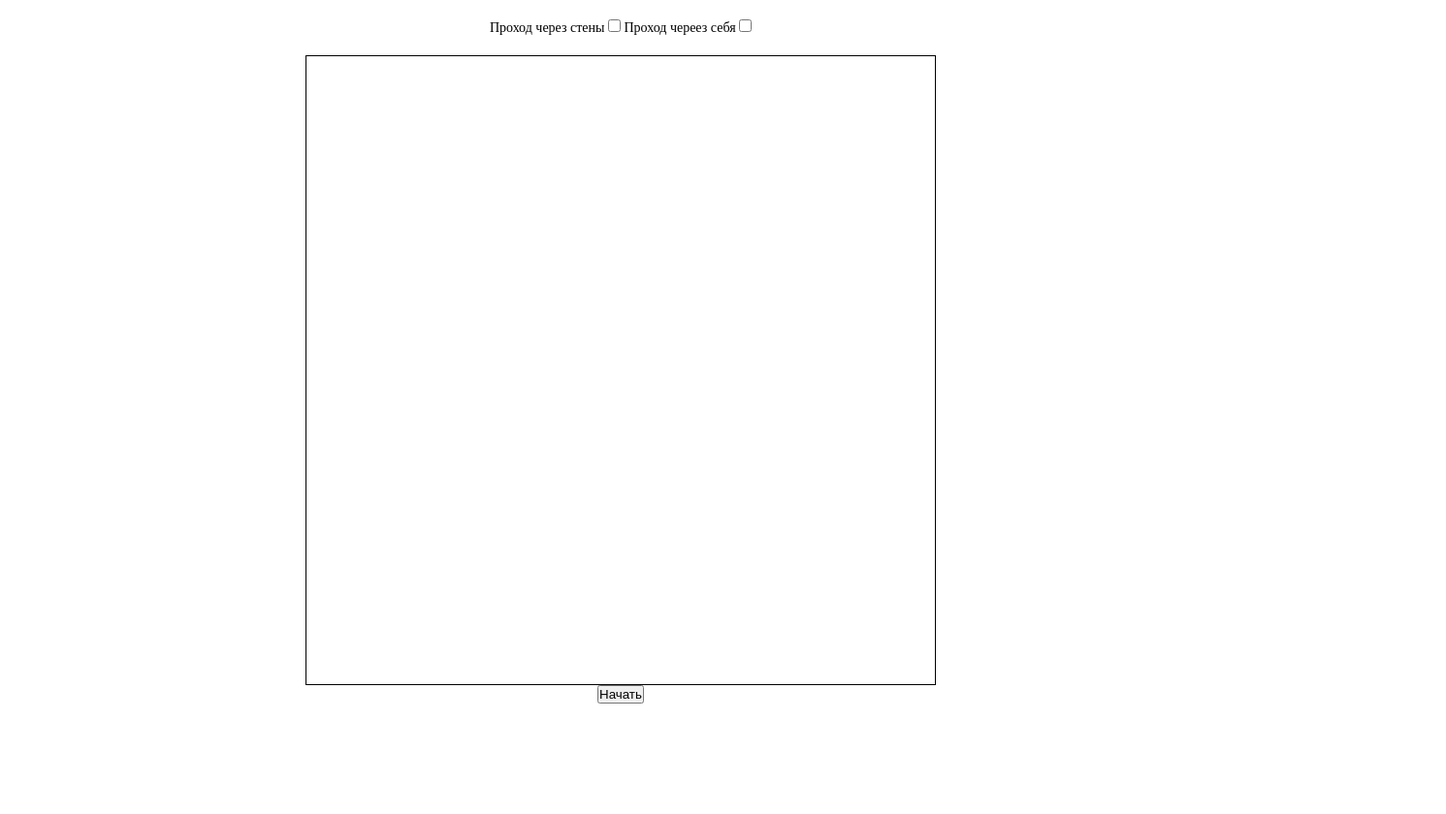
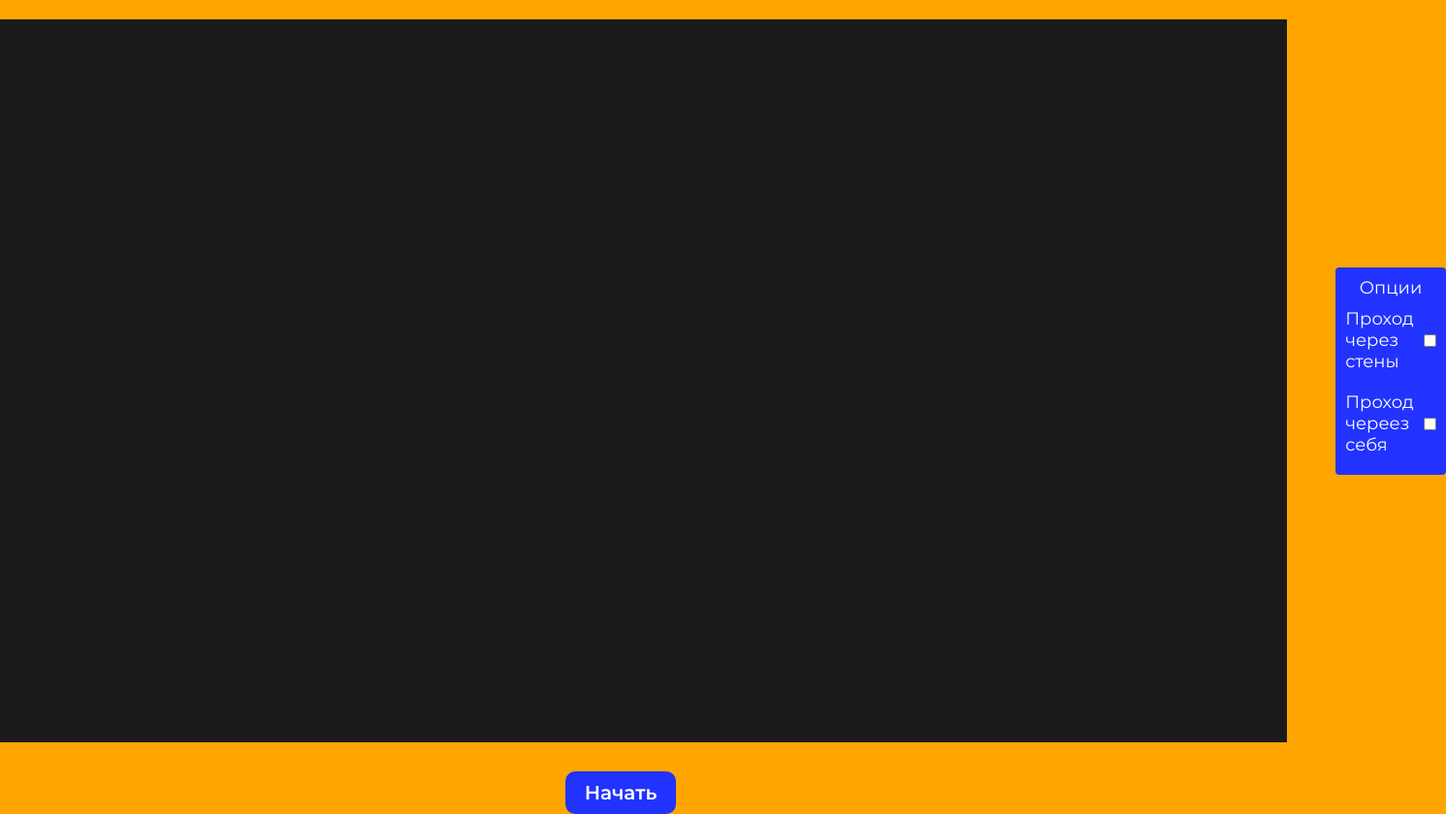
Before and after one commit to Maximov1233/Tic-Tac-Toe, a plain HTML site: page index.html in a window 1280 px wide. Shown: the whole page at 97% size, 1491 px wide, since content can reach past the window. Before the commit the page ends 800 px from the top, so only its background shows below. Drawn offline with Linux system fonts and the light colour scheme; no server answers.

Commit message:
added sounds, styles, commetns

```diff
--- a/index.html
+++ b/index.html
@@ -5,17 +5,27 @@
     <meta name="viewport" content="width=device-width, initial-scale=1.0">
     <title>Snake</title>
     <link rel="stylesheet" href="./style/main.css">
+    <link href="https://fonts.googleapis.com/css2?family=Montserrat:wght@400;600&display=swap" rel="stylesheet">
+    <script src="./src/sounds.js"></script>
 </head>
 <body>
-    <div class="game">
-        <div class="levels">
-            <label for="walls">Проход через стены</label>
-            <input type="checkbox" id="walls">
-            <label for="collision">Проход череез себя</label>
-            <input type="checkbox" id="collision">
+    <div class="container">
+        <div class="game">
+            <canvas></canvas>
+            <div class="options">
+                <p>Опции</p>
+                <div class="option">
+                    <label for="walls">Проход через стены</label>
+                    <input type="checkbox" id="walls">
+                </div>
+                <div class="option">
+                    <label for="collision">Проход череез себя</label>
+                    <input type="checkbox" id="collision">
+                </div>
+
+            </div>
         </div>
-        <canvas></canvas>
-        <button>Начать</button>
+        <button class="start">Начать</button>
     </div>
     <script src="./src/script.js"></script>
 </body>
--- a/src/script.js
+++ b/src/script.js
@@ -5,20 +5,19 @@ const walls = document.querySelector('#walls'),
     collision = document.querySelector('#collision'),
     button = document.querySelector('button');
 
+const cellSize = 20,
+    cellMargin =  2,
+    foodColor = '#E93323',
+    snakeColor = '#6FDA40',
+    freeColor = 'transparent';
 
-const cellSize = 30,
-    cellMargin = 2,
-    foodColor = 'green',
-    snakeColor = 'grey',
-    freeColor = 'rgba(0, 0, 0, 0.3)';
+const rows = 34,
+    columns = 70;
 
-const rows = 20,
-    columns = 20;
+const gamePadding = 0;
 
-const gamePadding = 5;
-
-const startCoolDown = 250,
-    levelCoolDown = 2;
+const startCoolDown = 150,
+    levelCoolDown = 0.4;
 
 let snakeLength = 1;
 
@@ -27,20 +26,19 @@ let wall = true;
 canvas.width = cellSize * columns + (columns - 1) * cellMargin + 2 * gamePadding;
 canvas.height = cellSize * rows + (rows - 1) * cellMargin + 2 * gamePadding;
 
-const drawRect = (param) => {
+const drawRect = (param) => { // draws the blocks of game
     context.beginPath();
     context.rect(param.x, param.y, param.width, param.height);
     context.fillStyle = param.fillColor;
     context.fill();
 };
 
-const clearCanvas = () => {
+const clearCanvas = () => { // clears the canvas' context
     context.clearRect(0, 0, canvas.width, canvas.height);
 };
 
-const createGameMap = (columns, rows) => {
+const createGameMap = (rows, columns) => { // creates map by adding rows and columns
     const map = [];
-
     for (let x = 0; x < columns; x++) {
         const row = [];
 
@@ -58,21 +56,16 @@ const createGameMap = (columns, rows) => {
     return map;
 };
 
-const getRandomFreeCell = (map, isSnake) => {
+const getRandomFreeCell = (map, isSnake) => { // gets random cell
     const freeCells = [];
-    if (isSnake) {
-        console.log('a');
+    if (isSnake) { // to find the center of canvas to set snake there
         for (const cell of map.flat()) {
-
-            if (cell.x === 10 && cell.y === 10) {
-                console.log(cell);
+            if (cell.x === 35 && cell.y === 17) { // center of the canvas
                 return cell;
             }
         }
     } else {
         for (const cell of map.flat()) {
-
-
             if (cell.snake || cell.food) {
                 continue;
             }
@@ -84,14 +77,14 @@ const getRandomFreeCell = (map, isSnake) => {
     }
 };
 
-const drawGameMap = (map) => {
+const drawGameMap = (map) => { // sets parameters by each sell and calls function that draws them
     for (const cell of map.flat()) {
         const param = {
             x: gamePadding + cell.x * (cellSize + cellMargin),
             y: gamePadding + cell.y * (cellSize + cellMargin),
             width: cellSize,
             height: cellSize,
-            fillColor: freeColor
+            fillColor: freeColor,
         };
 
         if (cell.food) {
@@ -100,6 +93,7 @@ const drawGameMap = (map) => {
 
         if (cell.snake) {
             param.fillColor = snakeColor;
+
         }
 
         drawRect(param);
@@ -107,8 +101,8 @@ const drawGameMap = (map) => {
 };
 
 const getCell = (x, y) => {
-    if ((x < 0) || (x >= columns) || (y < 0) || (y >= rows)) {
-        if (walls.checked) {
+    if ((x < 0) || (x >= columns) || (y < 0) || (y >= rows)) { // snake isn't standing out of canvas
+        if (walls.checked) { // if we set to go through the walls
             if (x < 0) x += rows;
             if (x >= columns) x -= columns;
             if (y < 0) y += rows;
@@ -125,17 +119,12 @@ const getCell = (x, y) => {
     }
 };
 
-const moveSnake = () => {
-
-    for (let i = snake.length - 1; i > 0; i--) {
+const moveSnake = () => {  // moves the snake
+    for (let i = snake.length - 1; i > 0; i--) { // moves all snake cells towards in one block
         snake[i] = snake[i - 1];
     }
 
-    // if (snake.length === 4) {
-    //     console.log(snake);
-    // }
-
-    if (snakeDirection === 'left') {
+    if (snakeDirection === 'left') { // now the head cell has two blocks (tail, head). Here it goes depending on pressed arrow
         snake[0] = getCell(snake[0].x - 1, snake[0].y);
     } else if (snakeDirection === 'right') {
         snake[0] = getCell(snake[0].x + 1, snake[0].y);
@@ -145,7 +134,7 @@ const moveSnake = () => {
         snake[0] = getCell(snake[0].x, snake[0].y + 1);
     }
 
-    if (snake[0] !== undefined) {
+    if (snake[0] !== undefined) { // deletes all snake cells and adds the latest version
 
         for (const cell of map.flat()) {
             cell.snake = false;
@@ -157,47 +146,47 @@ const moveSnake = () => {
     }
 };
 
-const showState = () => {
-    context.fillStyle = 'black';
+const showState = () => { // showing the score and difficulty right now
+    context.fillStyle = 'white';
     context.font = '20px Arial';
     context.fillText(`Очки: ${snake.length * 5}. Сложность: ${snakeLength}`, 10, 30);
 };
 
-const drawPaused = () => {
+const drawPaused = () => { // opens when player loses
     context.beginPath();
     context.rect(0, 0, canvas.width, canvas.height);
     context.fillStyle = 'rgba(0, 0, 0, 0.2)';
     context.fill();
 
-    context.fillStyle = 'black';
+    context.fillStyle = 'white';
     context.font = '20px Arial';
     context.fillText(`Очки: ${snake.length * 5}. Конец игры`, canvas.width / 2, canvas.height / 2);
+
 };
 
-// const init = () => {
-//     map = createGameMap(rows, columns);
-//     const cell = getRandomFreeCell(map, true);
-//     snake = [cell];
+const init = () => { // starting function
+    button.innerHTML = 'Начать';
+    map = createGameMap(rows, columns);
+    const cell = getRandomFreeCell(map, true);
+    snake = [cell];
+    snakeLength = 1;
+    cell.snake = true;
 
-//     cell.snake = true;
+    snakeDirection = 'up',
+        nextSnakeDirection = 'up';
 
-//     snakeDirection = 'up',
-//         nextSnakeDirection = 'up';
-
-//     play = true;
-//     wall = true;
-//     coolDown = startCoolDown;
-//     getRandomFreeCell(map).food = true;
-// };
-
-// init();
+    play = true;
+    wall = true;
+    coolDown = startCoolDown;
+    getRandomFreeCell(map).food = true;
+    requestAnimationFrame(loop);
+};
 
 let prevTick = 0,
     play = true,
     coolDown = startCoolDown;
 
-const loop = (timestamp) => {
-
+const loop = (timestamp) => { // constantly-loading function
     requestAnimationFrame(loop);
     clearCanvas();
 
@@ -206,24 +195,26 @@ const loop = (timestamp) => {
         prevTick = timestamp;
         snakeDirection = nextSnakeDirection;
         moveSnake();
-        if (snake[0] === undefined) {
+        if (snake[0] === undefined) { // game over
             isEnd = true;
+            playSound("dead");
         } else {
             const head = snake[0],
                 tail = snake[snake.length - 1];
 
-            if (head.food) {
+            if (head.food) { // snake has eaten the food
                 head.food = false;
+                playSound("eat");
                 snake.push(tail);
-
                 getRandomFreeCell(map).food = true;
                 coolDown -= levelCoolDown;
                 snakeLength++;
             } else {
                 for (let i = 1; i < snake.length; i++) {
-                    if (snake[i] === snake[0]) {
+                    if (snake[i] === snake[0]) { // checks if head met it's cell
                         if (!collision.checked) {
                             isEnd = true;
+                            playSound("dead");
                         }
                         break;
                     }
@@ -237,7 +228,12 @@ const loop = (timestamp) => {
     drawGameMap(map);
     showState();
 
-    if (!play) drawPaused();
+    if (!play) {
+        drawPaused();
+        walls.removeAttribute('disabled');
+        collision.removeAttribute('disabled');
+        button.innerHTML = 'Начать заново';
+    }
 };
 
 let map = createGameMap(rows, columns);
@@ -251,7 +247,6 @@ cell.snake = true;
 
 let snakeDirection = 'up',
     nextSnakeDirection = 'up';
-
 
 document.addEventListener('keydown', (e) => {
     if (e.key === 'ArrowUp') {
@@ -278,5 +273,11 @@ document.addEventListener('keydown', (e) => {
 });
 
 button.addEventListener('click', () => {
-    requestAnimationFrame(loop);
+    if (play) {
+        requestAnimationFrame(loop);
+        walls.setAttribute('disabled', 'true');
+        collision.setAttribute('disabled', 'true');
+    } else {
+        init();
+    }
 });
--- /dev/null
+++ b/src/sounds.js
@@ -0,0 +1,62 @@
+var soundContext = new AudioContext();
+
+var sounds = {
+  "dead" : {
+    url : "./sounds/dead.wav"
+  },
+  "eat": {
+    url: "./sounds/eat.wav",
+  }
+};
+
+for(var key in sounds) {
+  loadSound(key);
+}
+
+function loadSound(name){
+  var sound = sounds[name];
+
+  var url = sound.url;
+  var buffer = sound.buffer;
+
+  var request = new XMLHttpRequest();
+  request.open('GET', url, true);
+  request.responseType = 'arraybuffer';
+
+  // First - we try to load the file with an AJAX request...
+  request.onload = function() {
+    soundContext.decodeAudioData(request.response, function(newBuffer) {
+      sound.type = "buffer";
+      sound.buffer = newBuffer;
+    });
+  }
+
+  // If that fails, we instead create an Audio element
+  request.onerror = function(e){
+    sound.type = "element";
+    sound.element = document.createElement('audio');
+    sound.element.src = sound.url;
+  }
+
+  request.send();
+}
+
+function playSound(name){
+
+  var sound = sounds[name];
+
+  if(sound.type == "buffer") {
+    var buffer = sound.buffer;
+    if(buffer){
+      var source = soundContext.createBufferSource();
+      source.buffer = buffer;
+      source.connect(soundContext.destination);
+      source.start(0);
+    }
+  }
+  else {
+    sound.element.pause();
+    sound.element.currentTime = 0;
+    sound.element.play();
+  }
+}
--- a/style/main.scss
+++ b/style/main.scss
@@ -9,19 +9,64 @@ html {
 }
 
 body {
-    .game {
+    font-family: 'Montserrat', sans-serif;
+    background: orange;
+    color: #fff;
+    .container {
         margin-top: 20px;
         display: flex;
         flex-direction: column;
         justify-content: center;
         align-items: center;
-        .levels {
-            margin-bottom: 20px;
+        .game {
+            display: flex;
+            justify-content: center;
+            align-items: center;
+            min-width: 100px;
+            .options {
+                margin-bottom: 20px;
+                background: #23f;
+                display: flex;
+                flex-direction: column;
+                justify-content: center;
+                align-items: center;
+                padding: 10px;
+                border-radius: 4px;
+                font-size: 18px;
+                .option {
+                    display: flex;
+                    justify-content: center;
+                    align-items: center;
+                    margin: 10px 0;
+                    label {
+                        margin-right: 10px;
+                    }
+                }
+            }
+            canvas {
+                // background: url(../img/bg.png) no-repeat center;
+                background: #1A1A1A;
+                display: block;
+                margin: 0 auto;
+                // margin-left: 320px;
+                margin-right: 50px;
+                // margin-right: 200px;
+                // border: 1px solid black;
+            }
         }
-        canvas {
-            display: block;
-            margin: 0 auto;
-            border: 1px solid black;
+
+        .start {
+            margin-top: 30px;
+            font-family: 'Montserrat', sans-serif;
+            font-weight: 600;
+            font-size: 20px;
+            padding: 10px 20px;
+            border-radius: 10px;
+            border: none;
+            outline: none;
+            background: #23f;
+            color: #fff;
+            cursor: pointer;
         }
     }
 
```
Also changed, not shown: img/6.png (added), img/bg.png (added), style/main.css, 3 other files.
